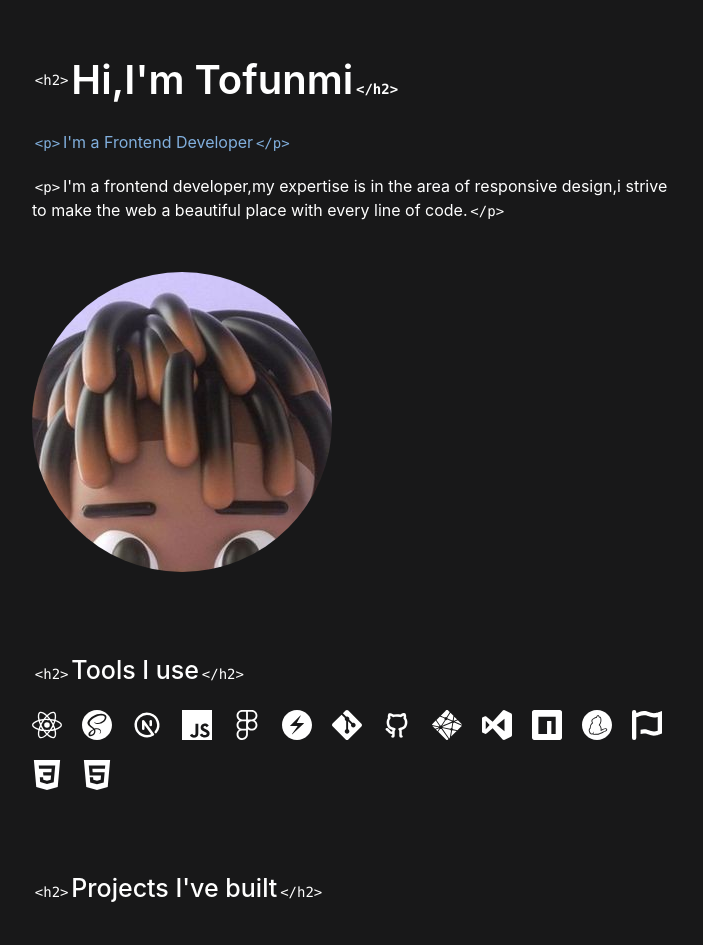
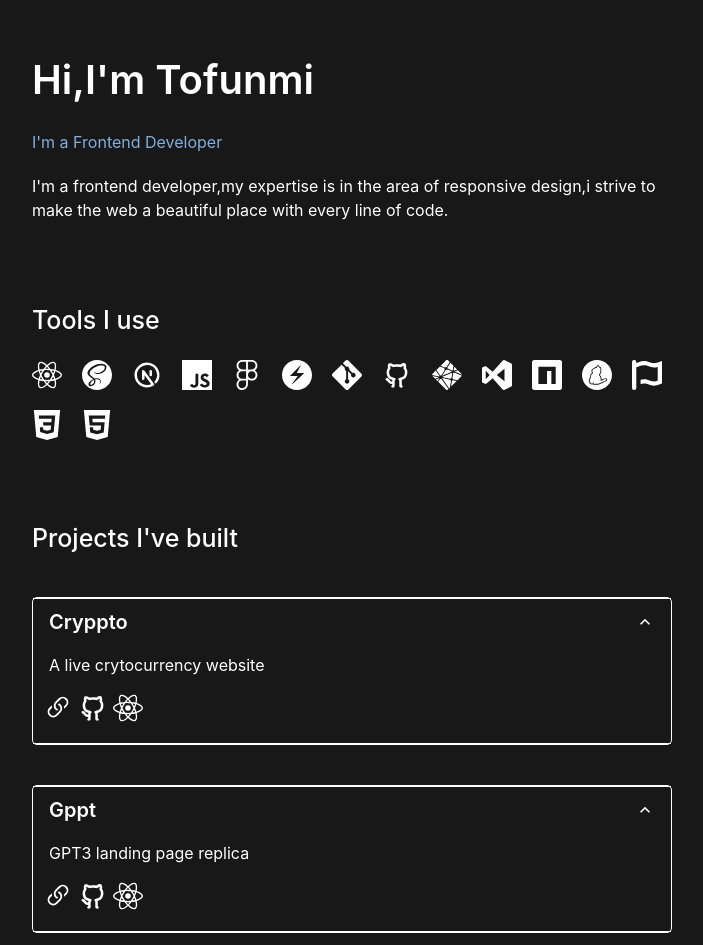
Before and after one commit to devtofunmi/myportfolio, a React (Vite) app: page / in a window 1280 px wide. Shown: the top 945 px of the page, without its empty margins (288-991 px from the left). Built offline with nearby package versions, Linux system fonts and the light colour scheme.

Commit message:
comment the code out

```diff
--- a/src/pages/Homepage.jsx
+++ b/src/pages/Homepage.jsx
@@ -59,38 +59,38 @@ const Homepage = () => {
       >
         {/* <Code children="console.log(welcome)" /> */}
         <Flex mt={"50px"} flexDirection="row" alignItems="center">
-          <Code colorScheme="grey" children="<h2>" />
+          {/* <Code colorScheme="grey" children="<h2>" /> */}
 
           <Text fontSize={40} fontWeight={600}>
             Hi,I'm Tofunmi
-            <Code colorScheme="grey" children="</h2>" />
+            {/* <Code colorScheme="grey" children="</h2>" /> */}
           </Text>
         </Flex>
         <Text mt={5} textColor="#81AFDD">
-          <Code colorScheme="grey" children="<p>" />
+          {/* <Code colorScheme="grey" children="<p>" /> */}
           I'm a Frontend Developer
-          <Code colorScheme="grey" children="</p>" />
+          {/* <Code colorScheme="grey" children="</p>" /> */}
         </Text>
         <Text mt={5}>
-          <Code colorScheme="grey" children="<p>" />
+          {/* <Code colorScheme="grey" children="<p>" /> */}
           I'm a frontend developer,my expertise is in the area of responsive
           design,i strive to make the web a beautiful place with every line of
           code.
-          <Code colorScheme="grey" children="</p>" />
+          {/* <Code colorScheme="grey" children="</p>" /> */}
         </Text>
-        <Center
+        {/* <Center
           w={"300px"}
           h={"300px"}
           borderRadius={"120%"}
           bgImage={c}
           bgPosition={"top"}
           mt={"50px"}
-        ></Center>
+        ></Center> */}
         <Box mt={20}>
           <Text fontSize={25} fontWeight={500}>
-            <Code colorScheme="grey" children="<h2>" />
+            {/* <Code colorScheme="grey" children="<h2>" /> */}
             Tools I use
-            <Code colorScheme="grey" children="</h2>" />
+            {/* <Code colorScheme="grey" children="</h2>" /> */}
           </Text>
           <Flex gap={5} mt={5} flexWrap={"wrap"} fontSize="30px">
             <StackIcons />
@@ -98,9 +98,9 @@ const Homepage = () => {
         </Box>
         <Box mt={20}>
           <Text fontSize={25} fontWeight={500}>
-            <Code colorScheme="grey" children="<h2>" />
+            {/* <Code colorScheme="grey" children="<h2>" /> */}
             Projects I've built
-            <Code colorScheme="grey" children="</h2>" />
+            {/* <Code colorScheme="grey" children="</h2>" /> */}
           </Text>
           {theData.map((data, id) => (
             <Box
@@ -154,9 +154,9 @@ const Homepage = () => {
         </Box>
         <Box>
           <Text fontSize={25} fontWeight={500}>
-            <Code colorScheme="grey" children="<h2>" />
+            {/* <Code colorScheme="grey" children="<h2>" /> */}
             Let's Connect
-            <Code colorScheme="grey" children="</h2>" />
+            {/* <Code colorScheme="grey" children="</h2>" /> */}
           </Text>
           <Box mt={5} mb={10}>
             <Flex fontSize={20} alignItems="center" direction={"row"}>
```
